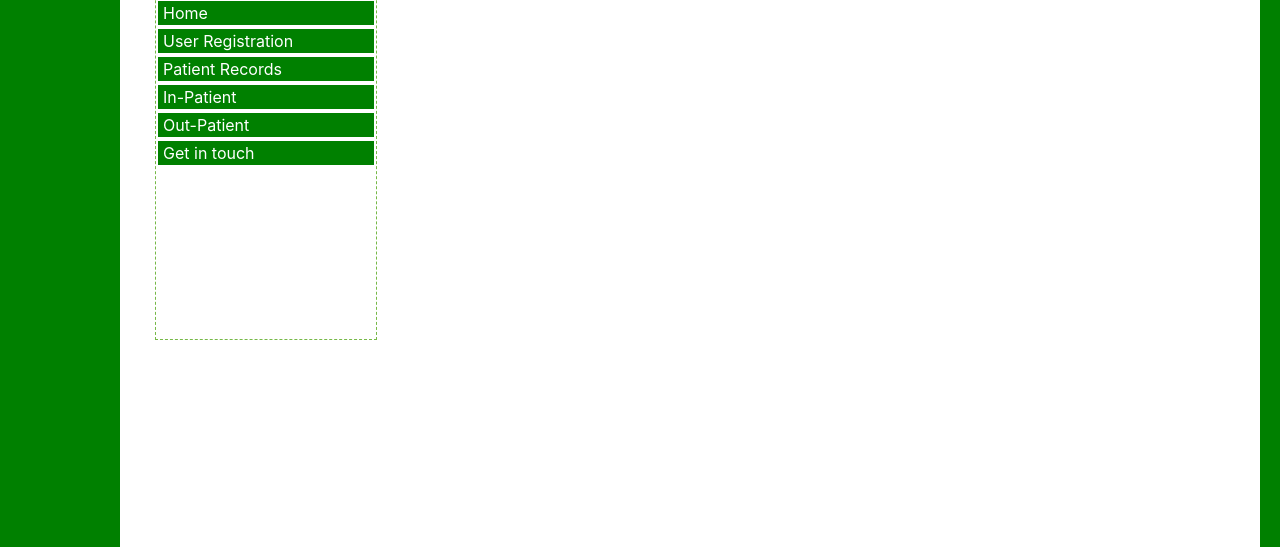
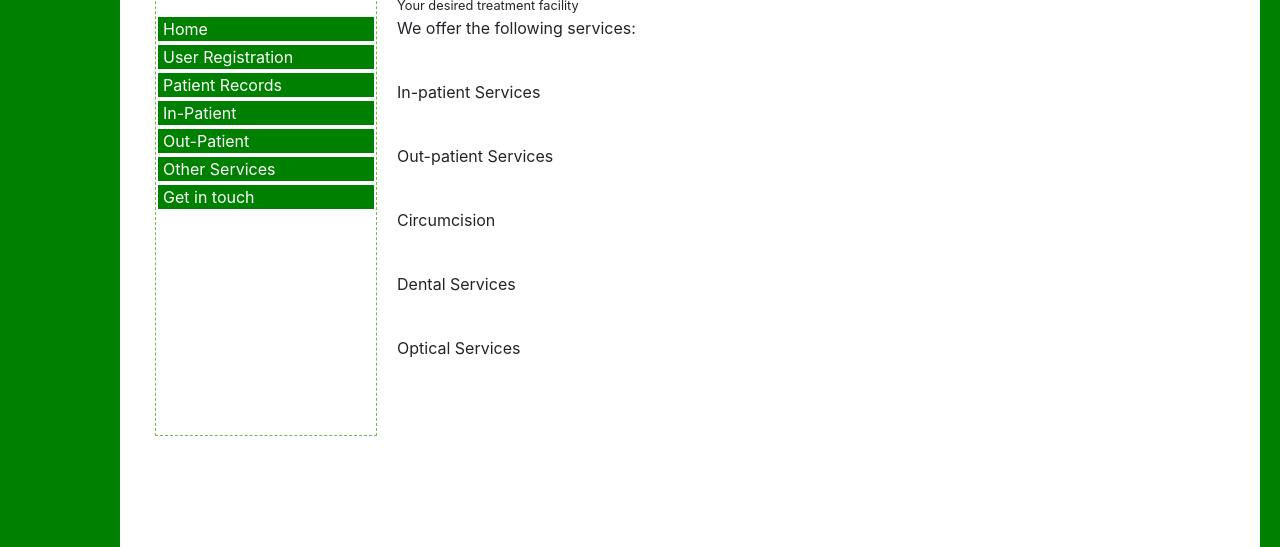
Before and after one commit to Morces/hospital-ms, a plain HTML site: page index/index.html in a window 1280 px wide. Shown: the part 263-810 px from the top of the page. Drawn offline with Linux system fonts and the light colour scheme.

Commit message:
added service on the side navbar and some content

```diff
--- a/css/style.css
+++ b/css/style.css
@@ -36,7 +36,8 @@ flex-direction: column;
 flex-wrap: wrap;
 width: 20%;
 margin: 20px;
-height: 50vh;
+height: 60vh;
+float: left;
 }
 p#p1 {
 background-color: green;
--- a/index/index.html
+++ b/index/index.html
@@ -28,7 +28,18 @@
       <p id="p2"><a href="#">Patient Records</a></p>
       <p id="p2"><a href="#">In-Patient</a></p>
       <p id="p2"><a href="#">Out-Patient</a></p>
+      <p id="p2"><a href="#">Other Services</a></p>
       <p id="p2"><a href="#">Get in touch</a></li>
+    </div>
+    <div class="content">
+      <h1>GREENHOUSE HOSPITAL</h1>
+      <small>Your desired treatment facility</small><br>
+      <p>We offer the following services:</p><br>
+      <p>In-patient Services</p><br>
+      <p>Out-patient Services</p><br>
+      <p>Circumcision</p><br>
+      <p>Dental Services</p><br>
+      <p>Optical Services</p>
     </div>
   </div>
 </body>
```
